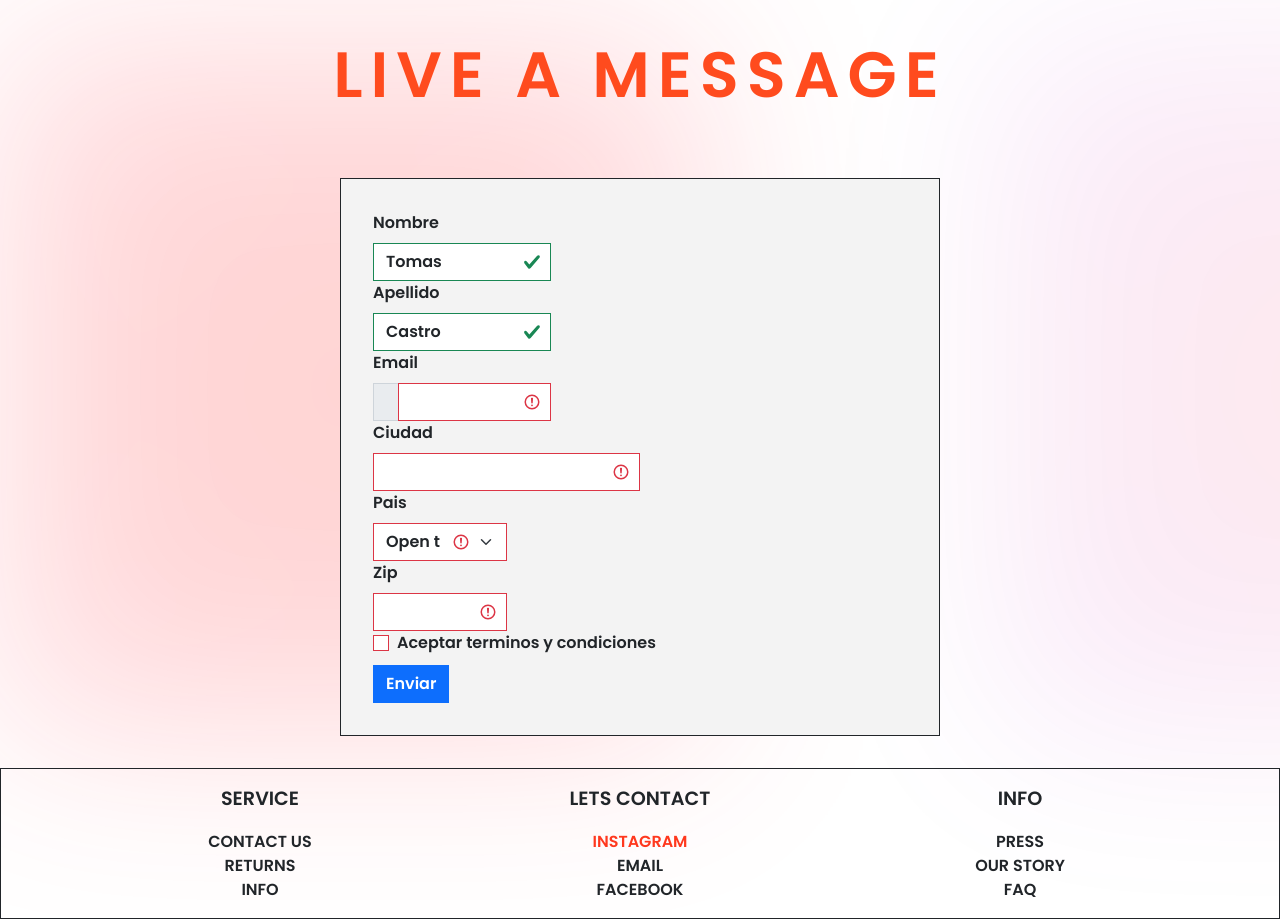
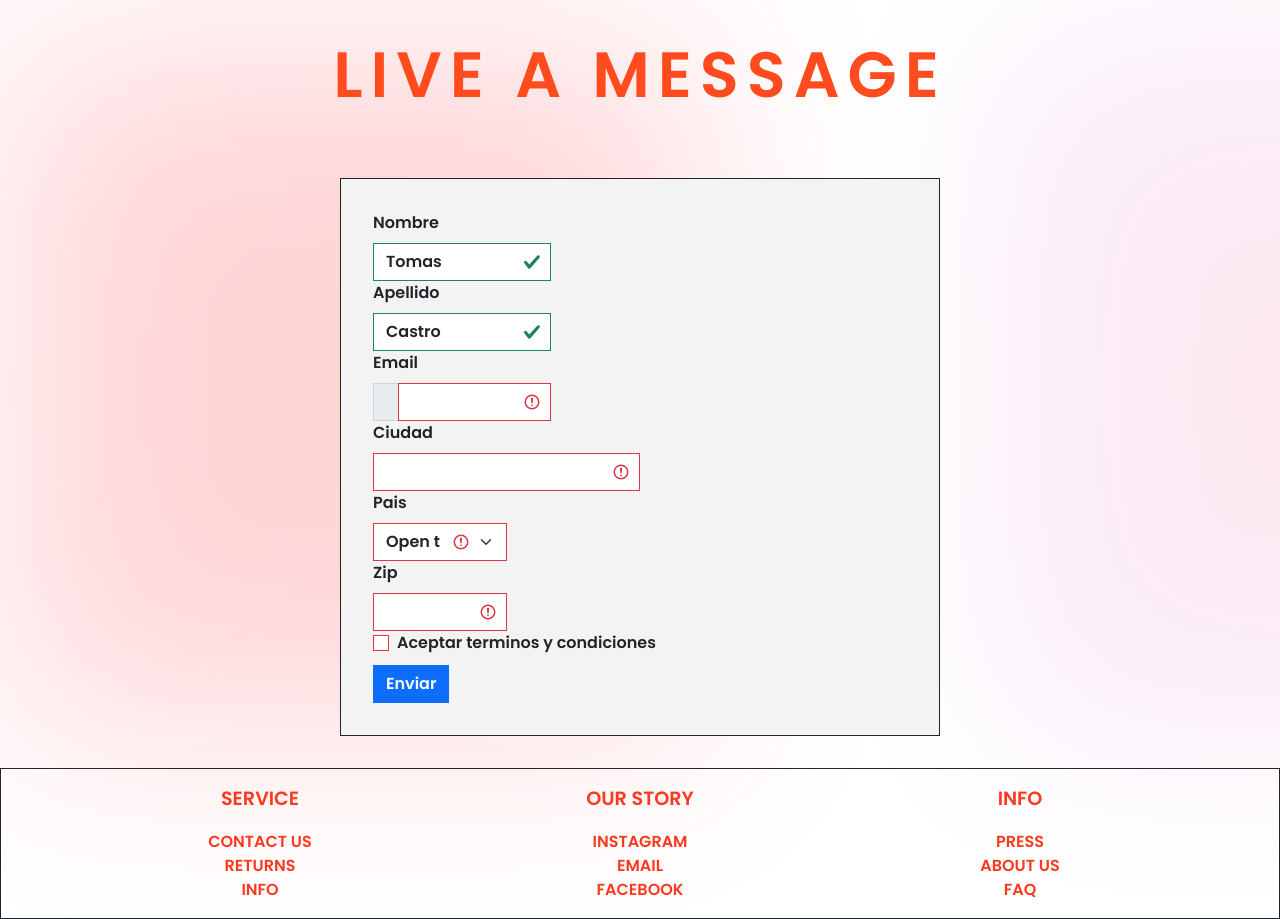
Before and after one commit to tommyCASTRO/Webemprendimiento-sass, a plain HTML site: page pages/support.html in a window 1280 px wide. Shown: the part 115-1034 px from the top of the page. Drawn offline with nearby package versions, Linux system fonts and the light colour scheme.

Commit message:
arreglando links

```diff
--- a/pages/support.html
+++ b/pages/support.html
@@ -102,46 +102,46 @@
       <div class="container container-footer">
         <div class="row row1">
           <div class="col">
-            SERVICE
+            <a href="#">SERVICE</a>
           </div>
           <div class="col">
-            LETS CONTACT
+            <a href="#">OUR STORY</a>
           </div>
           <div class="col">
-            INFO
+            <a href="#">INFO</a>
           </div>
         </div>
         <div class="row">
             <div class="col">
-              CONTACT US
+              <a href="#">CONTACT US</a>
             </div>
             <div class="col">
               <a href="https://www.instagram.com/wemake.dco/">INSTAGRAM</a>
             </div>
             <div class="col">
-              PRESS
+              <a href="#">PRESS</a>
             </div>
           </div>
           <div class="row">
             <div class="col">
-              RETURNS
+              <a href="#">RETURNS</a>
             </div>
             <div class="col">
-              EMAIL
+              <a href="#">EMAIL</a>
             </div>
             <div class="col">
-              OUR STORY
+              <a href="#">ABOUT US</a>
             </div>
           </div>
         <div class="row">
             <div class="col">
-              INFO
+              <a href="#">INFO</a>
             </div>
             <div class="col">
-              FACEBOOK
+              <a href="#">FACEBOOK</a>
             </div>
             <div class="col">
-              FAQ
+              <a href="#">FAQ</a>
             </div>
           </div>
       </div>
```
Also changed, not shown: pages/about.html (+3 -3 lines).
